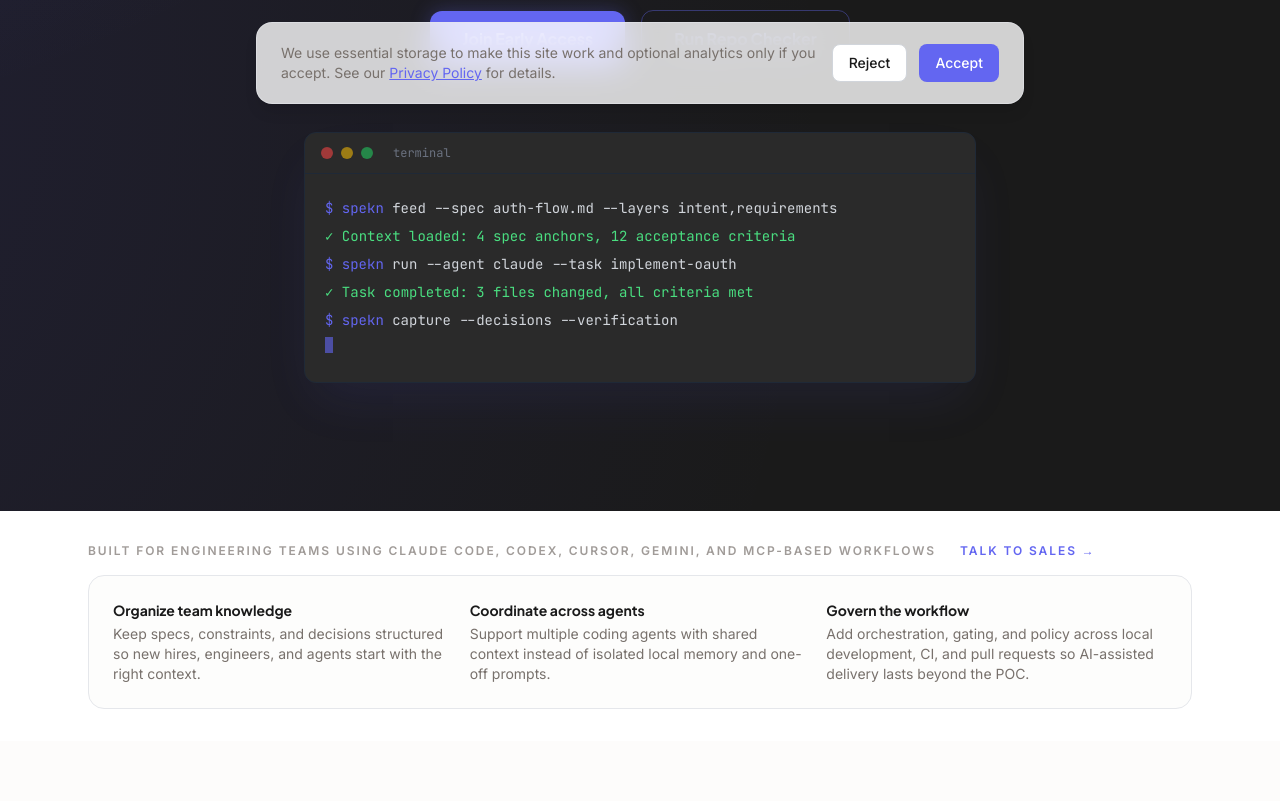
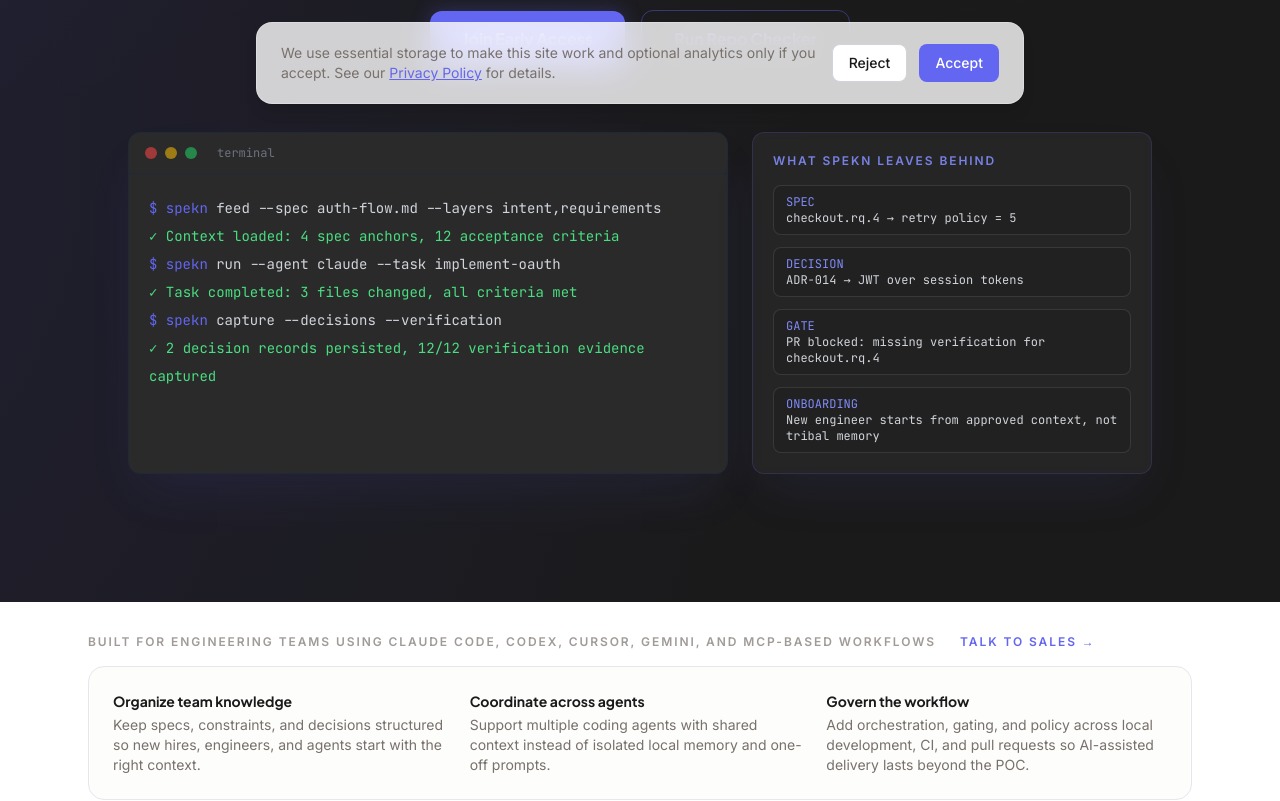
Before and after one commit to spekn-ai/website, a React (Vite) app: page / in a window 1280 px wide. Shown: the part 680-1481 px from the top of the page. Built offline with nearby package versions, Linux system fonts and the light colour scheme; no server answers.

Commit message:
Add concrete proof artifacts to key pages

```diff
--- a/src/components/AnimatedHero.tsx
+++ b/src/components/AnimatedHero.tsx
@@ -65,7 +65,7 @@
         </div>
 
         {/* Terminal preview */}
-        <div className="mt-16 w-full max-w-2xl">
+        <div className="mt-16 grid w-full max-w-5xl gap-6 lg:grid-cols-[1.2fr_0.8fr]">
           <div className="overflow-hidden rounded-xl border border-gray-800 bg-charcoal-light shadow-2xl shadow-indigo/10">
             <div className="flex items-center gap-2 border-b border-gray-800 px-4 py-3">
               <span className="h-3 w-3 rounded-full bg-red-500/60" />
@@ -93,6 +93,28 @@
               )}
             </div>
           </div>
+
+          <div className="rounded-xl border border-indigo/20 bg-white/5 p-5 text-left shadow-2xl shadow-indigo/10 backdrop-blur-sm">
+            <p className="font-body text-xs font-semibold uppercase tracking-[0.16em] text-indigo-light/90">What Spekn leaves behind</p>
+            <div className="mt-4 space-y-3 font-mono text-xs text-gray-300">
+              <div className="artifact-card">
+                <p className="text-indigo-light">SPEC</p>
+                <p>checkout.rq.4 → retry policy = 5</p>
+              </div>
+              <div className="artifact-card">
+                <p className="text-indigo-light">DECISION</p>
+                <p>ADR-014 → JWT over session tokens</p>
+              </div>
+              <div className="artifact-card">
+                <p className="text-indigo-light">GATE</p>
+                <p>PR blocked: missing verification for checkout.rq.4</p>
+              </div>
+              <div className="artifact-card">
+                <p className="text-indigo-light">ONBOARDING</p>
+                <p>New engineer starts from approved context, not tribal memory</p>
+              </div>
+            </div>
+          </div>
         </div>
       </div>
     </section>
--- a/src/pages/Features.tsx
+++ b/src/pages/Features.tsx
@@ -140,6 +140,23 @@
 
       <section className="bg-white py-24 dark:bg-charcoal-light">
         <div className="mx-auto max-w-7xl px-6">
+          <div className="section-reveal mb-10 rounded-2xl border border-gray-200 bg-ghost/70 p-6 dark:border-gray-800 dark:bg-charcoal/50">
+            <h2 className="font-brand text-2xl font-extrabold">What this looks like in practice</h2>
+            <div className="mt-6 grid gap-4 md:grid-cols-3">
+              <div className="rounded-xl border border-gray-200 bg-white p-4 dark:border-gray-800 dark:bg-charcoal-light">
+                <p className="font-body text-xs font-semibold uppercase tracking-[0.16em] text-indigo">Spec</p>
+                <p className="mt-2 font-mono text-xs text-slate dark:text-gray-400">checkout.rq.4 → retry policy = 5</p>
+              </div>
+              <div className="rounded-xl border border-gray-200 bg-white p-4 dark:border-gray-800 dark:bg-charcoal-light">
+                <p className="font-body text-xs font-semibold uppercase tracking-[0.16em] text-indigo">Decision</p>
+                <p className="mt-2 font-mono text-xs text-slate dark:text-gray-400">ADR-014 → JWT over session tokens</p>
+              </div>
+              <div className="rounded-xl border border-gray-200 bg-white p-4 dark:border-gray-800 dark:bg-charcoal-light">
+                <p className="font-body text-xs font-semibold uppercase tracking-[0.16em] text-indigo">Gate</p>
+                <p className="mt-2 font-mono text-xs text-slate dark:text-gray-400">PR blocked until verification evidence is attached</p>
+              </div>
+            </div>
+          </div>
           <div className="section-reveal grid items-center gap-16 md:grid-cols-2">
             <div>
               <div className="mb-4 flex h-14 w-14 items-center justify-center rounded-2xl bg-indigo/10 text-indigo">
--- a/src/pages/Home.tsx
+++ b/src/pages/Home.tsx
@@ -139,6 +139,9 @@
             <h2 className="font-brand text-3xl font-extrabold md:text-4xl">
               Feed. Run. <span className="gradient-text">Capture.</span>
             </h2>
+            <p className="mx-auto mt-4 max-w-3xl font-body text-lg text-slate dark:text-gray-400">
+              This is the operating loop: organize the right context, execute work across agents and stages, then keep the decisions and evidence the team will need later.
+            </p>
           </div>
           <div className="section-reveal mt-16 grid gap-6 md:grid-cols-3">
             <div className="glass-card relative">
@@ -314,6 +317,35 @@
               </p>
             </div>
           </div>
+
+          <div className="section-reveal mt-10 overflow-hidden rounded-2xl border border-gray-200 bg-white dark:border-gray-800 dark:bg-charcoal-light">
+            <div className="grid gap-0 md:grid-cols-3">
+              <div className="border-b border-gray-200 p-6 dark:border-gray-800 md:border-r md:border-b-0">
+                <p className="font-body text-xs font-semibold uppercase tracking-[0.16em] text-indigo">Before Spekn</p>
+                <ul className="mt-4 space-y-2 font-body text-sm text-slate dark:text-gray-400">
+                  <li>Scattered specs and prompt files</li>
+                  <li>Agent context depends on who runs it</li>
+                  <li>New hires reconstruct tribal knowledge</li>
+                </ul>
+              </div>
+              <div className="border-b border-gray-200 p-6 dark:border-gray-800 md:border-r md:border-b-0">
+                <p className="font-body text-xs font-semibold uppercase tracking-[0.16em] text-indigo">With Spekn</p>
+                <ul className="mt-4 space-y-2 font-body text-sm text-slate dark:text-gray-400">
+                  <li>Organized specs and shared context</li>
+                  <li>Multi-agent workflows tied to the same foundation</li>
+                  <li>Onboarding starts from approved decisions</li>
+                </ul>
+              </div>
+              <div className="p-6">
+                <p className="font-body text-xs font-semibold uppercase tracking-[0.16em] text-indigo">Outcome</p>
+                <ul className="mt-4 space-y-2 font-body text-sm text-slate dark:text-gray-400">
+                  <li>Less drift across local dev, CI, and PR</li>
+                  <li>Better traceability and governance</li>
+                  <li>A workflow that survives beyond the POC</li>
+                </ul>
+              </div>
+            </div>
+          </div>
         </div>
       </section>
 
--- a/src/styles/global.css
+++ b/src/styles/global.css
@@ -43,6 +43,10 @@
 
   .glass-card {
     @apply rounded-2xl border border-indigo/10 bg-white/80 p-6 backdrop-blur-md dark:border-indigo/20 dark:bg-charcoal-light/80;
+  }
+
+  .artifact-card {
+    @apply rounded-lg border border-white/10 bg-black/10 px-3 py-2;
   }
 
   .section-reveal {
```
